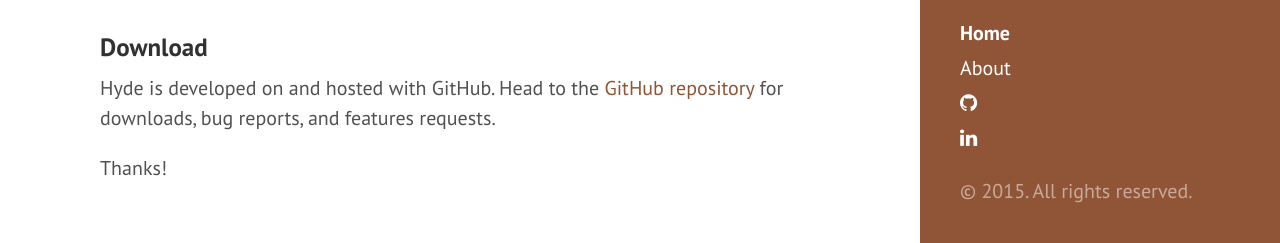
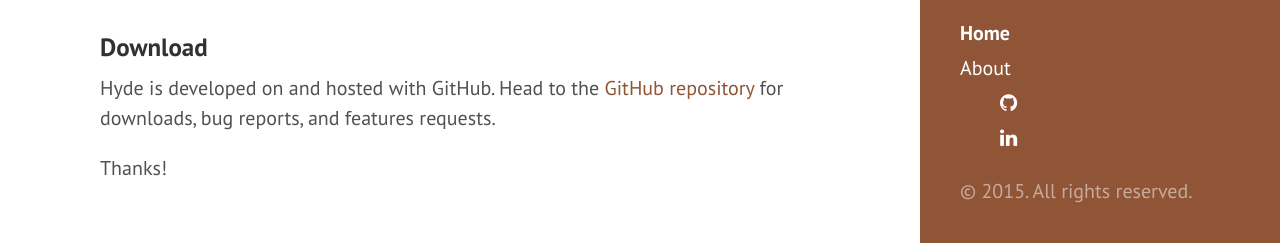
Before and after one commit to dchen71/dchen71.github.io, a Jekyll site: the page built from index.html, in a window 1280 px wide and 900 px high, scrolled down 488 px. Shown: the part 654-897 px from the top of the window. Built offline with Jekyll 4.4.1, drawn with Linux system fonts in a browser that asks for light colours; Markdown is read by kramdown in place of the engine named in the settings; the list of posts is cut into pages by our own code.

Commit message:
inline links

```diff
--- a/_includes/sidebar.html
+++ b/_includes/sidebar.html
@@ -26,8 +26,13 @@
         {% endif %}
       {% endfor %}
 
-      <a class="sidebar-nav-item" href="{{ site.github.repo }}"><i class="fa fa-github"></i></a>
-      <a class="sidebar-nav-item" href="{{ site.linkedin.link }}"><i class="fa fa-linkedin"></i></a>
+      <div>
+      	<ul style="list-style-type: none;">
+      		<li class="sidebar-nav-item"><a href="{{ site.github.repo }}"><i class="fa fa-github"></i></a></li>
+      		<li class="sidebar-nav-item"><a href="{{ site.linkedin.link }}"><i class="fa fa-linkedin"></i></a></li>
+      	</ul>
+      </div>
+
     </nav>
 
     <p>&copy; {{ site.time | date: '%Y' }}. All rights reserved.</p>
```
